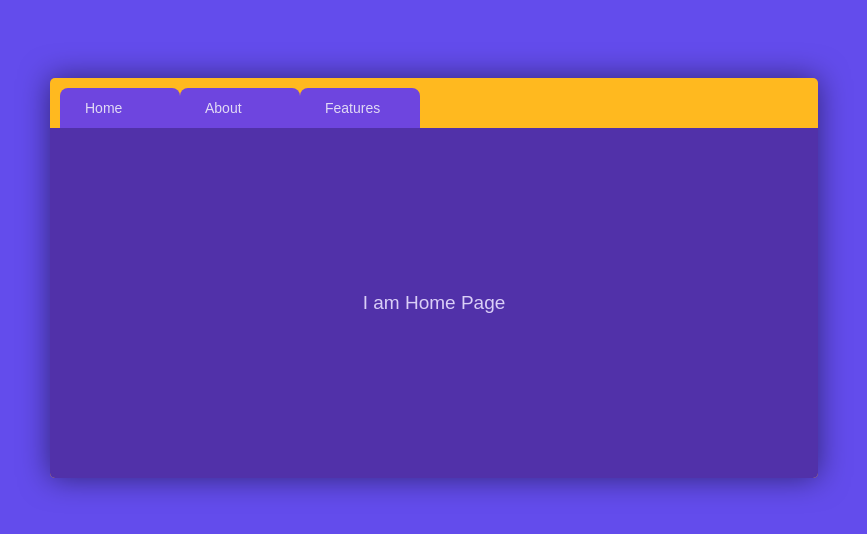
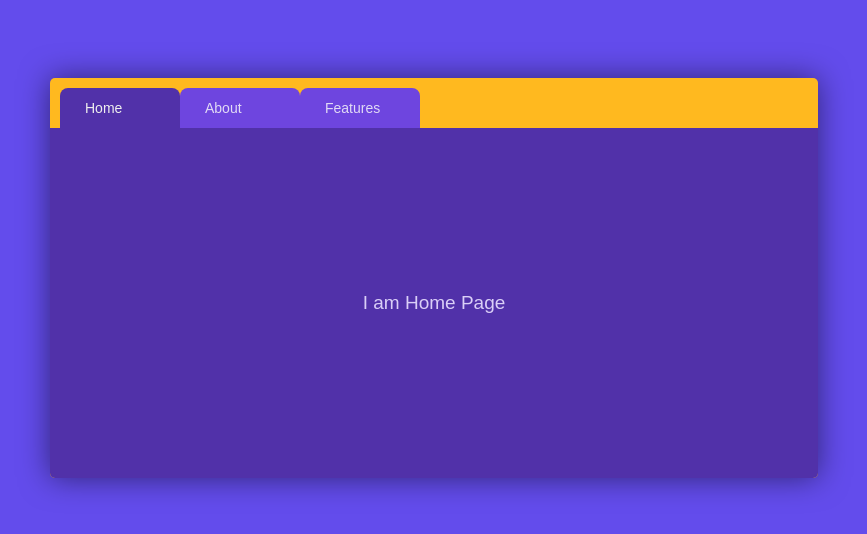
Before and after one commit to chinel/react-browser-tabs, a React (Create React App) app: page / in a window 1280 px wide. Shown: the part 122-656 px from the top of the page, without its empty margins (206-1073 px from the left). Built offline with nearby package versions, Linux system fonts and the light colour scheme.

Commit message:
changed the Links to Navlink

```diff
--- a/src/App.js
+++ b/src/App.js
@@ -1,6 +1,11 @@
 import React, { useState } from "react";
 import "./App.css";
-import { BrowserRouter as Router, Switch, Route, Link } from "react-router-dom";
+import {
+  BrowserRouter as Router,
+  Switch,
+  Route,
+  NavLink,
+} from "react-router-dom";
 import Tab from "./components/Tab";
 import Home from "./pages/Home";
 import About from "./pages/About";
@@ -13,13 +18,19 @@ function App() {
         <div className="browser">
           <div className="tabs">
             <Tab>
-              <Link to="/">Home</Link>
+              <NavLink to="/" activeClassName="is-active" exact={true}>
+                Home
+              </NavLink>
             </Tab>
             <Tab>
-              <Link to="/about">About</Link>
+              <NavLink to="/about" activeClassName="is-active">
+                About
+              </NavLink>
             </Tab>
             <Tab>
-              <Link to="/features">Features</Link>
+              <NavLink to="/features" activeClassName="is-active">
+                Features
+              </NavLink>
             </Tab>
           </div>
 
```
Also changed, not shown: 1 other file (tests, documents, lock files or other folders).
